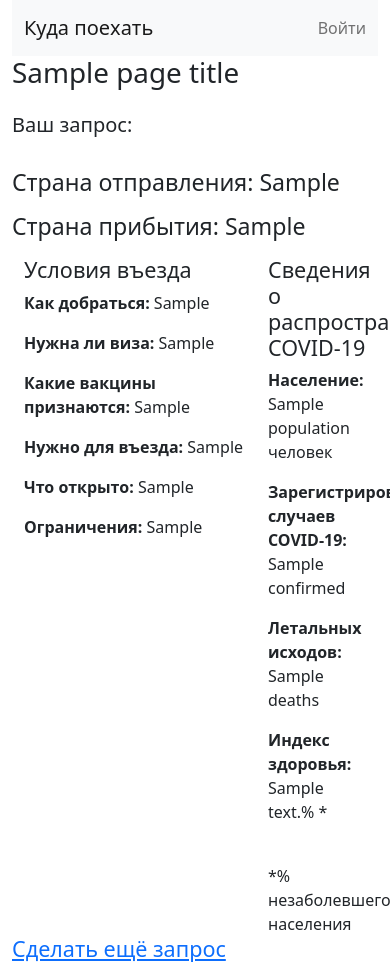
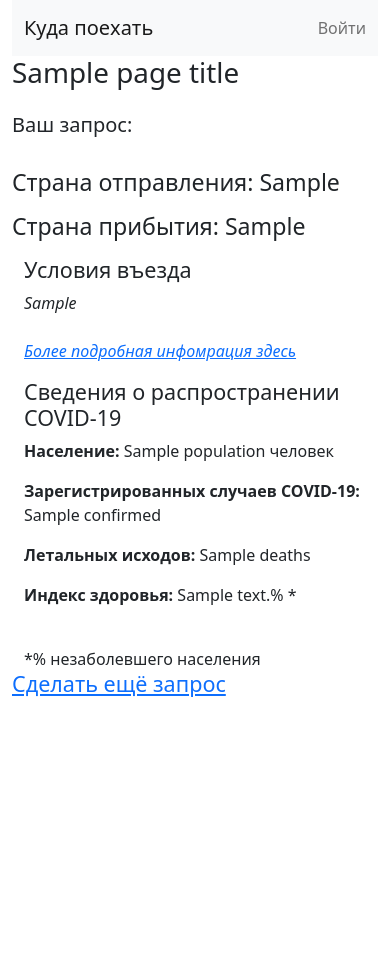
Before and after one commit to lananovikova10/where2go, a Flask app: template webapp/templates/country/country_request.html in a window 390 px wide; the page is wider, and only the part inside the window is pictured. After the commit the page ends 697 px from the top of that part, so only its background shows below. Run offline with Flask 2, Linux system fonts and the light colour scheme; the template is opened without the code that fills it: most values are stand-ins (such as "Sample title", 1, 10 or a date in 2020); parts of the project's set-up code (start-up, migrations or seed data) failed here and were passed over.

Commit message:
Fix template for mobile and process errors

```diff
--- a/webapp/templates/country/country_request.html
+++ b/webapp/templates/country/country_request.html
@@ -14,10 +14,14 @@
     </div>
     <div class="container">
         <div class="row justify-content-center">
-            <div class="col-8">
+            <div class="col-sm-8 col-sm-pull-6">
                 <h4>Условия въезда</h4>
                 {% if restrictions_by_country is none %}
-                        <p><i>Сюда пока нельзя</i></p>
+                    <p><i>Сюда пока нельзя</i></p>
+                {% elif restrictions_by_country|count == 1 %}
+                    <p><i>{{ restrictions_by_country[0] }}<br><br>
+                    <a  target="_blank" href="https://city.russia.travel/safety/kakie_strany_otkryty/">
+                        Более подробная инфомрация здесь</a></i></p>
                 {% else %}
                     <p><b>Как добраться:</b> {{ restrictions_by_country[0] }}</p>
                     <p><b>Нужна ли виза:</b> {{ restrictions_by_country[1] }}</p>
@@ -28,7 +32,7 @@
                     </p>
                 {% endif %}
             </div>
-            <div class="col-4">
+            <div class="col-sm-4 col-sm-push-6">
                 <h4>Сведения о распространении COVID-19</h4>
                 {% if covid_data is none %}
                     <p><i>Сетевая ошибка, повторите запрос позднее</i></p>
--- a/webapp/templates/index.html
+++ b/webapp/templates/index.html
@@ -7,7 +7,7 @@
               Привет! Этот сайт поможет вам сориентироваться, куда можно поехать из России, а куда нельзя. Или что-то в таком роде. Или в другом.
               {% include "messages.html" %}
               <div class="row">
-                <div class="col-6 col-sm-6">
+                <div class="col-9 col-sm-9">
                   <form action="{{ url_for('country_related.check_signin') }}" method="POST">
                     {{ form.hidden_tag() }}
                     <h3>{{ form.country_dep.label }}:</h3>
```
Also changed, not shown: webapp/countries_rosturizm.py (+27 -24 lines), webapp/country/views.py (+5 -4 lines).
